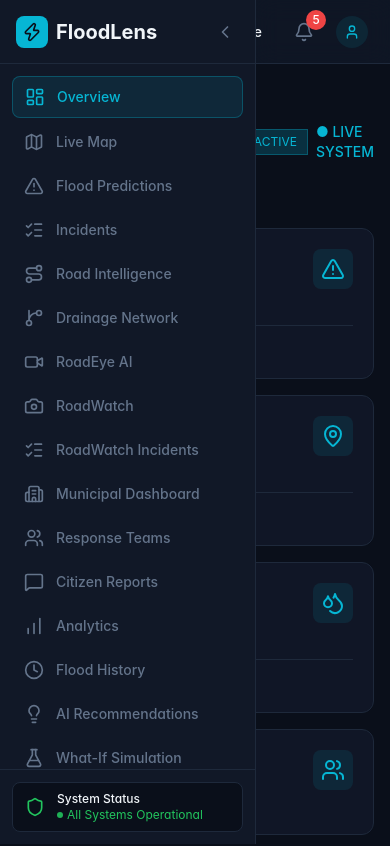
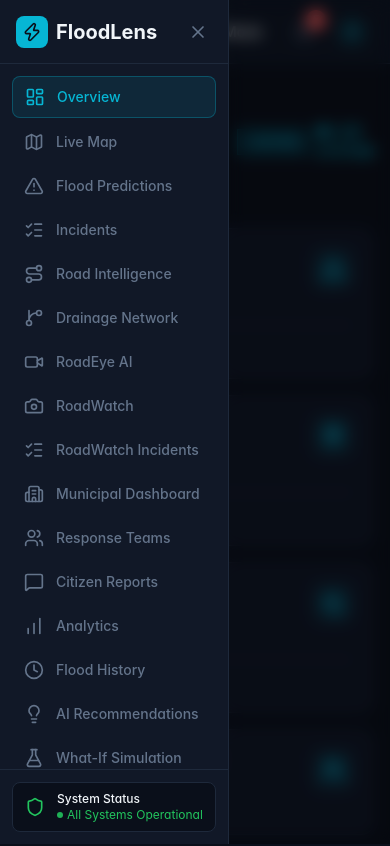
Before and after one commit to prince8840official-netizen/FloodLens, a React (Vite) app: page /dashboard in a window 390 px wide. Shown: the top 846 px of the page. Built offline with nearby package versions, Linux system fonts and the light colour scheme.

Commit message:
Improve Dashboard UI responsiveness: add mobile drawer sidebar, tablet optimization, preserve desktop UX

```diff
--- a/src/components/layout/AppLayout.tsx
+++ b/src/components/layout/AppLayout.tsx
@@ -3,16 +3,38 @@ import { Sidebar } from './Sidebar';
 import { Header } from './Header';
 import { useApp } from '../../context/AppContext';
 import { clsx } from 'clsx';
+import { useState, useEffect } from 'react';
 
 export function AppLayout() {
   const { sidebarCollapsed } = useApp();
+  const [isMobile, setIsMobile] = useState(false);
+
+  useEffect(() => {
+    const checkMobile = () => {
+      setIsMobile(window.innerWidth < 1024); // lg breakpoint
+    };
+    checkMobile();
+    window.addEventListener('resize', checkMobile);
+    return () => window.removeEventListener('resize', checkMobile);
+  }, []);
+
+  // On mobile, sidebar is a drawer overlay - no padding needed
+  // On desktop, sidebar takes space - use padding
+  const mainContentClass = clsx(
+    'pt-16 min-h-screen transition-all duration-300',
+    isMobile
+      ? ''
+      : sidebarCollapsed
+        ? 'pl-16'
+        : 'pl-64'
+  );
 
   return (
     <div className="min-h-screen bg-flood-bg">
       <Sidebar />
       <Header />
       <main
-        className={clsx('pt-16 min-h-screen transition-all duration-300', sidebarCollapsed ? 'lg:pl-16' : 'lg:pl-64')}
+        className={mainContentClass}
         id="main-content"
         role="main"
       >
--- a/src/components/layout/Header.tsx
+++ b/src/components/layout/Header.tsx
@@ -1,14 +1,12 @@
 import { useState, useRef, useEffect } from 'react';
 import { clsx } from 'clsx';
-import { Search, Bell, HelpCircle, User, LogOut, ChevronDown, Menu, X, Settings, Route, GitBranch, AlertTriangle, Users, Zap } from 'lucide-react';
+import { Search, Bell, User, LogOut, ChevronDown, Menu, X, Settings, Route, GitBranch, AlertTriangle, Users, Zap } from 'lucide-react';
 import { Link, useNavigate } from 'react-router-dom';
 import { useApp } from '../../context/AppContext';
 import { Button } from '../ui/Button';
-import { Modal } from '../ui/Modal';
 import { Tooltip } from '../ui/Tooltip';
-import { mockUsers } from '../../data/mockData';
+import { useToast } from '../ui/Toast';
 import type { UserRole, Road, FloodIncident, Drain, ResponseTeam } from '../../types';
-import { useToast } from '../ui/Toast';
 
 function isRoad(obj: any): obj is Road { return 'name' in obj && 'floodScore' in obj; }
 function isIncident(obj: any): obj is FloodIncident { return 'roadName' in obj && 'id' in obj && !('type' in obj); }
@@ -16,13 +14,12 @@ function isTeam(obj: any): obj is ResponseTeam { return 'type' in obj && 'name'
 function isDrain(obj: any): obj is Drain { return 'capacity' in obj; }
 
 export function Header() {
-  const { currentUser, userRole, dispatch, unreadNotificationCount, notifications, logout, roads, incidents, drains, teams, onRoadClick, onIncidentClick, onDrainClick, onTeamClick, onMapClick, demoMode, toggleDemoMode, runDemoScenario } = useApp();
+  const { currentUser, userRole, dispatch, unreadNotificationCount, notifications, roads, incidents, drains, teams, onRoadClick, onIncidentClick, onDrainClick, onTeamClick, onMapClick, demoMode, toggleDemoMode, runDemoScenario, sidebarOpen, toggleSidebarOpen } = useApp();
   const { toast } = useToast();
   const routerNavigate = useNavigate();
   const [searchQuery, setSearchQuery] = useState('');
   const [showNotifications, setShowNotifications] = useState(false);
   const [showProfile, setShowProfile] = useState(false);
-  const [showMobileMenu, setShowMobileMenu] = useState(false);
   const notificationsRef = useRef<HTMLDivElement>(null);
   const profileRef = useRef<HTMLDivElement>(null);
   const searchRef = useRef<HTMLDivElement>(null);
@@ -115,11 +112,11 @@ export function Header() {
       <Tooltip content="Toggle menu">
         <button
           className="lg:hidden p-2 rounded-lg text-flood-text hover:bg-flood-border mr-2"
-          onClick={() => setShowMobileMenu(!showMobileMenu)}
+          onClick={() => toggleSidebarOpen()}
           aria-label="Toggle menu"
-          aria-expanded={showMobileMenu}
+          aria-expanded={sidebarOpen}
         >
-          {showMobileMenu ? <X className="w-5 h-5" /> : <Menu className="w-5 h-5" />}
+          {sidebarOpen ? <X className="w-5 h-5" /> : <Menu className="w-5 h-5" />}
         </button>
       </Tooltip>
 
--- a/src/components/layout/Sidebar.tsx
+++ b/src/components/layout/Sidebar.tsx
@@ -1,4 +1,4 @@
-import { useState } from 'react';
+import { useState, useEffect } from 'react';
 import { Link, useLocation, NavLink } from 'react-router-dom';
 import { clsx } from 'clsx';
 import {
@@ -6,7 +6,7 @@ import {
   Route, GitBranch, Video, Users, MessageSquare,
   BarChart, Clock, Lightbulb, FlaskConical,
   Bell, Settings, ChevronLeft, ChevronRight,
-  Zap, Shield, Database, Globe, Camera, Building2
+  Zap, Shield, Database, Globe, Camera, Building2, X
 } from 'lucide-react';
 import { useApp } from '../../context/AppContext';
 
@@ -39,17 +39,111 @@ const roleNavigation: Record<string, typeof navigation> = {
 };
 
 export function Sidebar() {
-  const { sidebarCollapsed, setSidebarCollapsed, userRole, dispatch } = useApp();
+  const { sidebarCollapsed, setSidebarCollapsed, sidebarOpen, setSidebarOpen, userRole, dispatch } = useApp();
   const location = useLocation();
   const [hovered, setHovered] = useState(false);
+  const [isMobile, setIsMobile] = useState(false);
+
   const isCollapsed = sidebarCollapsed && !hovered;
+  const isDesktop = !isMobile;
 
-  const currentNav = roleNavigation[userRole] || navigation;
+  useEffect(() => {
+    const checkMobile = () => {
+      setIsMobile(window.innerWidth < 1024); // lg breakpoint
+    };
+    checkMobile();
+    window.addEventListener('resize', checkMobile);
+    return () => window.removeEventListener('resize', checkMobile);
+  }, []);
 
+  // Close sidebar on navigation on mobile
+  const handleNavClick = () => {
+    if (isMobile) {
+      setSidebarOpen(false);
+    }
+  };
+
+  if (isMobile) {
+    return (
+      <>
+        {sidebarOpen && (
+          <div
+            className="fixed inset-0 z-40 bg-black/40 backdrop-blur-sm transition-opacity duration-300 lg:hidden"
+            onClick={() => setSidebarOpen(false)}
+            aria-hidden="true"
+          />
+        )}
+        <aside
+          className={clsx(
+            'fixed left-0 top-0 z-50 h-screen bg-flood-card border-r border-flood-border transition-transform duration-300 ease-in-out flex flex-col lg:hidden',
+            sidebarOpen ? 'translate-x-0' : '-translate-x-full'
+          )}
+          aria-label="Main navigation"
+          role="navigation"
+        >
+          <div className='flex items-center justify-between h-16 px-4 border-b border-flood-border'>
+            <Link to="/dashboard" className="flex items-center gap-2" aria-label="FloodLens Home" onClick={handleNavClick}>
+              <div className="w-8 h-8 rounded-lg bg-flood-primary flex items-center justify-center flex-shrink-0">
+                <Zap className="w-5 h-5 text-flood-bg" />
+              </div>
+              <span className="text-xl font-bold text-flood-text">FloodLens</span>
+            </Link>
+            <button
+              onClick={() => setSidebarOpen(false)}
+              className="p-1 rounded-lg text-flood-muted hover:text-flood-text hover:bg-flood-border transition-colors"
+              aria-label="Close sidebar"
+            >
+              <X className="w-5 h-5" />
+            </button>
+          </div>
+
+          <nav className="flex-1 overflow-y-auto p-3 space-y-1" aria-label="Navigation">
+            {roleNavigation[userRole]?.map(item => {
+              const Icon = item.icon;
+              const isActive = location.pathname === item.path || (item.path !== '/dashboard' && location.pathname.startsWith(item.path + '/'));
+              return (
+                <NavLink
+                  key={item.id}
+                  to={item.path}
+                  onClick={handleNavClick}
+                  className={({ isActive: active }) => clsx(
+                    'flex items-center gap-3 px-3 py-2.5 rounded-lg text-sm font-medium transition-all duration-200',
+                    'group',
+                    active
+                      ? 'bg-flood-primary/10 text-flood-primary border border-flood-primary/30'
+                      : 'text-flood-muted hover:text-flood-text hover:bg-flood-card/50'
+                  )}
+                  aria-current={isActive ? 'page' : undefined}
+                >
+                  <Icon className="w-5 h-5 flex-shrink-0" aria-hidden="true" />
+                  <span className="truncate">{item.label}</span>
+                </NavLink>
+              );
+            }) || []}
+          </nav>
+
+          <div className='p-3 border-t border-flood-border'>
+            <div className="flex items-center gap-3 px-3 py-2 rounded-lg bg-flood-bg border border-flood-border">
+              <Shield className="w-5 h-5 text-flood-success flex-shrink-0" />
+              <div className="flex-1 min-w-0">
+                <p className="text-xs font-medium text-flood-text truncate">System Status</p>
+                <p className="text-xs text-flood-success flex items-center gap-1">
+                  <span className="w-1.5 h-1.5 rounded-full bg-flood-success animate-pulse" />
+                  All Systems Operational
+                </p>
+              </div>
+            </div>
+          </div>
+        </aside>
+      </>
+    );
+  }
+
+  // Desktop sidebar (existing behavior)
   return (
     <aside
       className={clsx(
-        'fixed left-0 top-0 z-40 h-screen bg-flood-card border-r border-flood-border transition-all duration-300 flex flex-col',
+        'fixed left-0 top-0 z-40 h-screen bg-flood-card border-r border-flood-border transition-all duration-300 flex flex-col hidden lg:flex',
         isCollapsed ? 'w-16' : 'w-64'
       )}
       onMouseEnter={() => setHovered(true)}
@@ -77,7 +171,7 @@ export function Sidebar() {
       </div>
 
       <nav className="flex-1 overflow-y-auto p-3 space-y-1" aria-label="Navigation">
-        {currentNav.map(item => {
+        {(roleNavigation[userRole] || navigation).map(item => {
           const Icon = item.icon;
           const isActive = location.pathname === item.path || (item.path !== '/dashboard' && location.pathname.startsWith(item.path + '/'));
           return (
--- a/src/context/AppContext.tsx
+++ b/src/context/AppContext.tsx
@@ -52,6 +52,7 @@ interface AppState {
   mapZoom: number;
   activeMapLayers: string[];
   sidebarCollapsed: boolean;
+  sidebarOpen: boolean;
   rightDrawerOpen: boolean;
   rightDrawerContent: string | null;
   loading: boolean;
@@ -81,6 +82,8 @@ type AppAction =
   | { type: 'SET_ACTIVE_LAYERS'; payload: string[] }
   | { type: 'TOGGLE_SIDEBAR' }
   | { type: 'SET_SIDEBAR_COLLAPSED'; payload: boolean }
+  | { type: 'TOGGLE_SIDEBAR_OPEN' }
+  | { type: 'SET_SIDEBAR_OPEN'; payload: boolean }
   | { type: 'OPEN_RIGHT_DRAWER'; payload: string }
   | { type: 'CLOSE_RIGHT_DRAWER' }
   | { type: 'UPDATE_SETTINGS'; payload: Partial<AppSettings> }
@@ -113,6 +116,7 @@ const initialState: AppState = {
   mapZoom: 13,
   activeMapLayers: ['flooded-roads', 'flood-predictions', 'blocked-drains', 'response-teams'],
   sidebarCollapsed: false,
+  sidebarOpen: true,
   rightDrawerOpen: false,
   rightDrawerContent: null,
   loading: false,
@@ -238,8 +242,14 @@ function appReducer(state: AppState, action: AppAction): AppState {
     case 'TOGGLE_SIDEBAR':
       return { ...state, sidebarCollapsed: !state.sidebarCollapsed };
 
-    case 'SET_SIDEBAR_COLLAPSED':
+case 'SET_SIDEBAR_COLLAPSED':
       return { ...state, sidebarCollapsed: action.payload };
+
+    case 'TOGGLE_SIDEBAR_OPEN':
+      return { ...state, sidebarOpen: !state.sidebarOpen };
+
+    case 'SET_SIDEBAR_OPEN':
+      return { ...state, sidebarOpen: action.payload };
 
     case 'OPEN_RIGHT_DRAWER':
       return { ...state, rightDrawerOpen: true, rightDrawerContent: action.payload };
@@ -304,6 +314,7 @@ interface AppContextType {
   mapZoom: number;
   activeMapLayers: string[];
   sidebarCollapsed: boolean;
+  sidebarOpen: boolean;
   rightDrawerOpen: boolean;
   rightDrawerContent: string | null;
   loading: boolean;
@@ -330,6 +341,8 @@ interface AppContextType {
   setActiveMapLayers: (layers: string[]) => void;
   logout: () => void;
   setSidebarCollapsed: (collapsed: boolean) => void;
+  setSidebarOpen: (open: boolean) => void;
+  toggleSidebarOpen: () => void;
   navigate: (path: string) => void;
   toggleDemoMode: () => void;
   setDemoStep: (step: number) => void;
@@ -752,7 +765,7 @@ export function AppProvider({ children }: { children: ReactNode }) {
     }
   };
 
-  const value = useMemo(() => ({
+const value = useMemo(() => ({
     ...state,
     cameras: mockCameraFeeds,
     dispatch,
@@ -779,6 +792,12 @@ export function AppProvider({ children }: { children: ReactNode }) {
     setSidebarCollapsed: (collapsed: boolean) => {
       dispatch({ type: 'SET_SIDEBAR_COLLAPSED', payload: collapsed });
     },
+    setSidebarOpen: (open: boolean) => {
+      dispatch({ type: 'SET_SIDEBAR_OPEN', payload: open });
+    },
+    toggleSidebarOpen: () => {
+      dispatch({ type: 'TOGGLE_SIDEBAR_OPEN' });
+    },
     navigate: (path: string) => {
       // Navigation handled by react-router, this is a placeholder
     },
```
